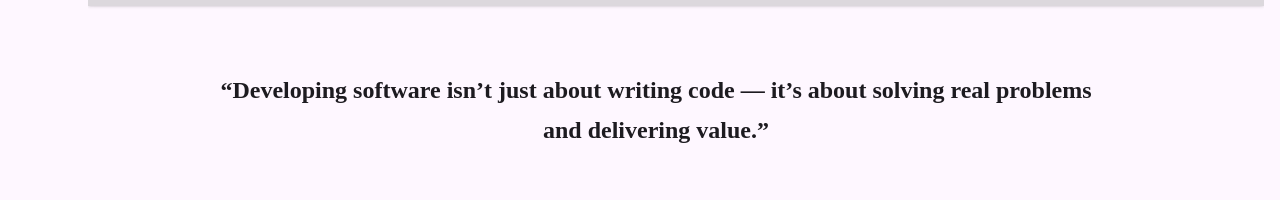
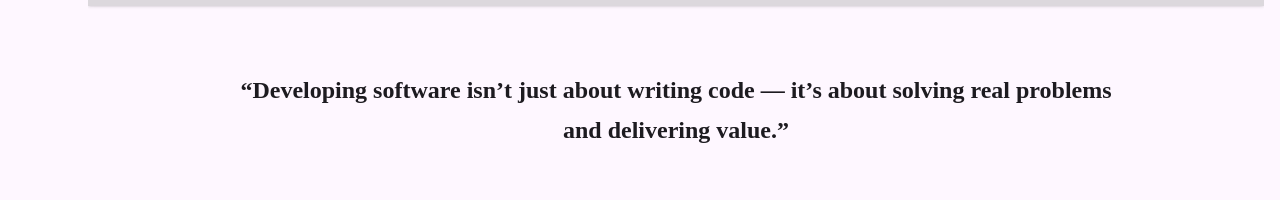
Before and after one commit to LordSinSentido/LordSinSentido.github.io, a React (Vite) app: page / in a window 1280 px wide. Shown: the part 310-510 px from the top of the page. Built offline with nearby package versions, Linux system fonts and the light colour scheme; no server answers; the database is empty; grey boxes are pictures that could not be loaded; a web font is replaced by a local one.

Commit message:
Fix flex alignment

```diff
--- a/src/components/typography/Quote.tsx
+++ b/src/components/typography/Quote.tsx
@@ -6,7 +6,7 @@ interface QuoteProps {
 
 export default function Quote({ children }: QuoteProps) {
   return (
-    <Section className='justify-center'>
+    <Section className='items-center'>
       <q className='font-cursive text-2xl text-center font-semibold max-w-4xl leading-10'>
         {children}
       </q>
```
